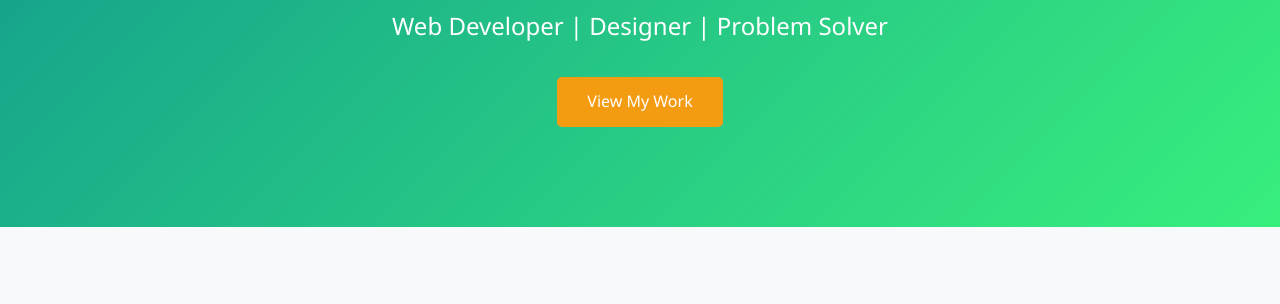
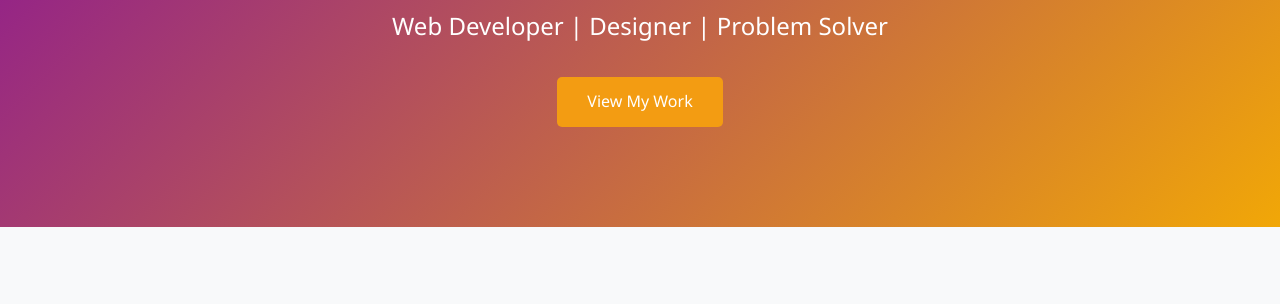
Before and after one commit to laoluafolami/cicd_porfolio, a website: page index.html in a window 1280 px wide. Shown: the part 296-600 px from the top of the page. Drawn offline with Linux system fonts and the light colour scheme.

Commit message:
Modified Hero background colour

```diff
--- a/styles.css
+++ b/styles.css
@@ -57,7 +57,7 @@ body {
 
 /* Hero Section */
 .hero {
-    background: linear-gradient(135deg, #11998e 0%, #38ef7d 100%);
+    background: linear-gradient(135deg, #871199 0%, #f1a707 100%);
     color: white;
     padding: 150px 0 100px;
     text-align: center;
```
